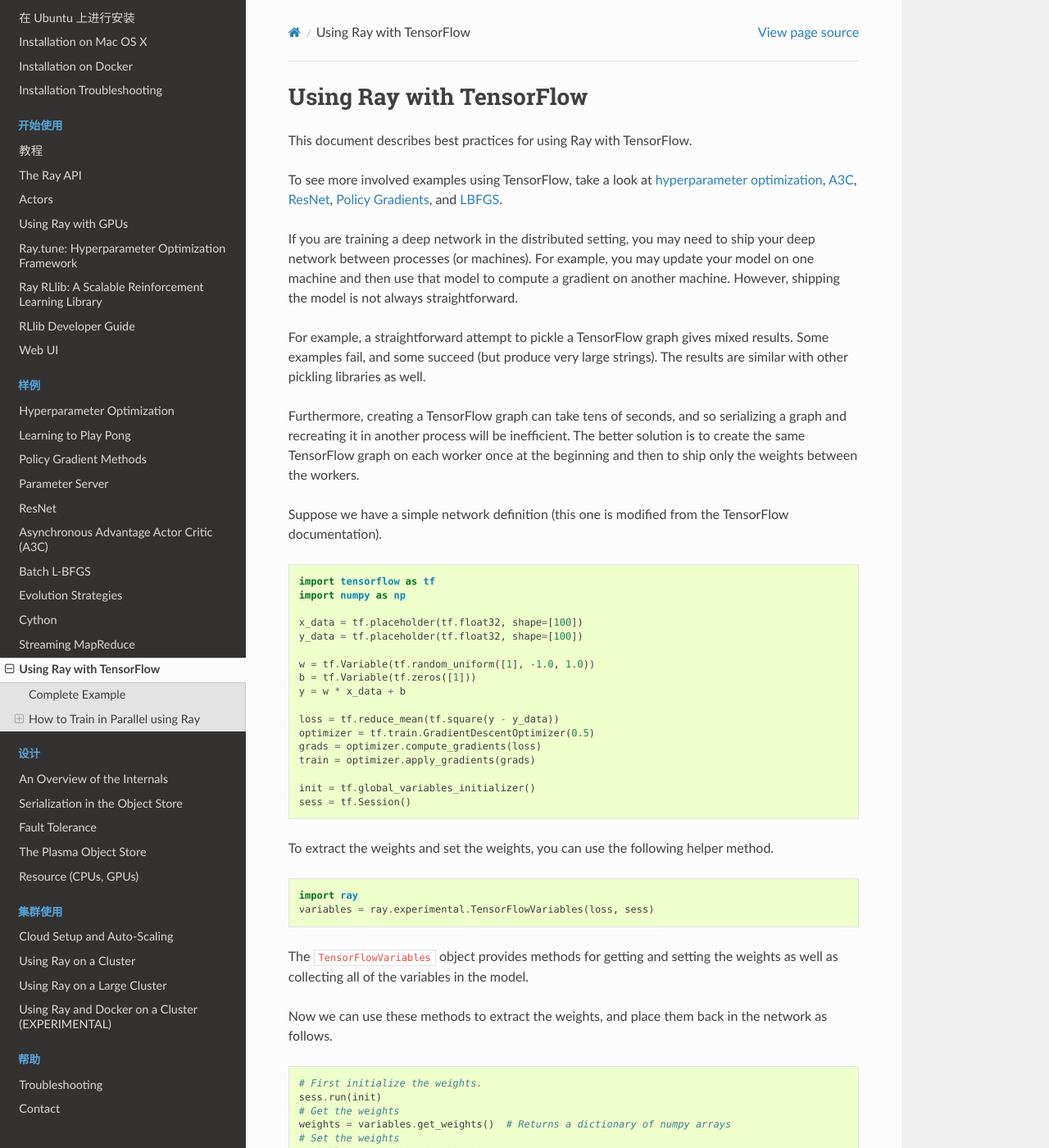
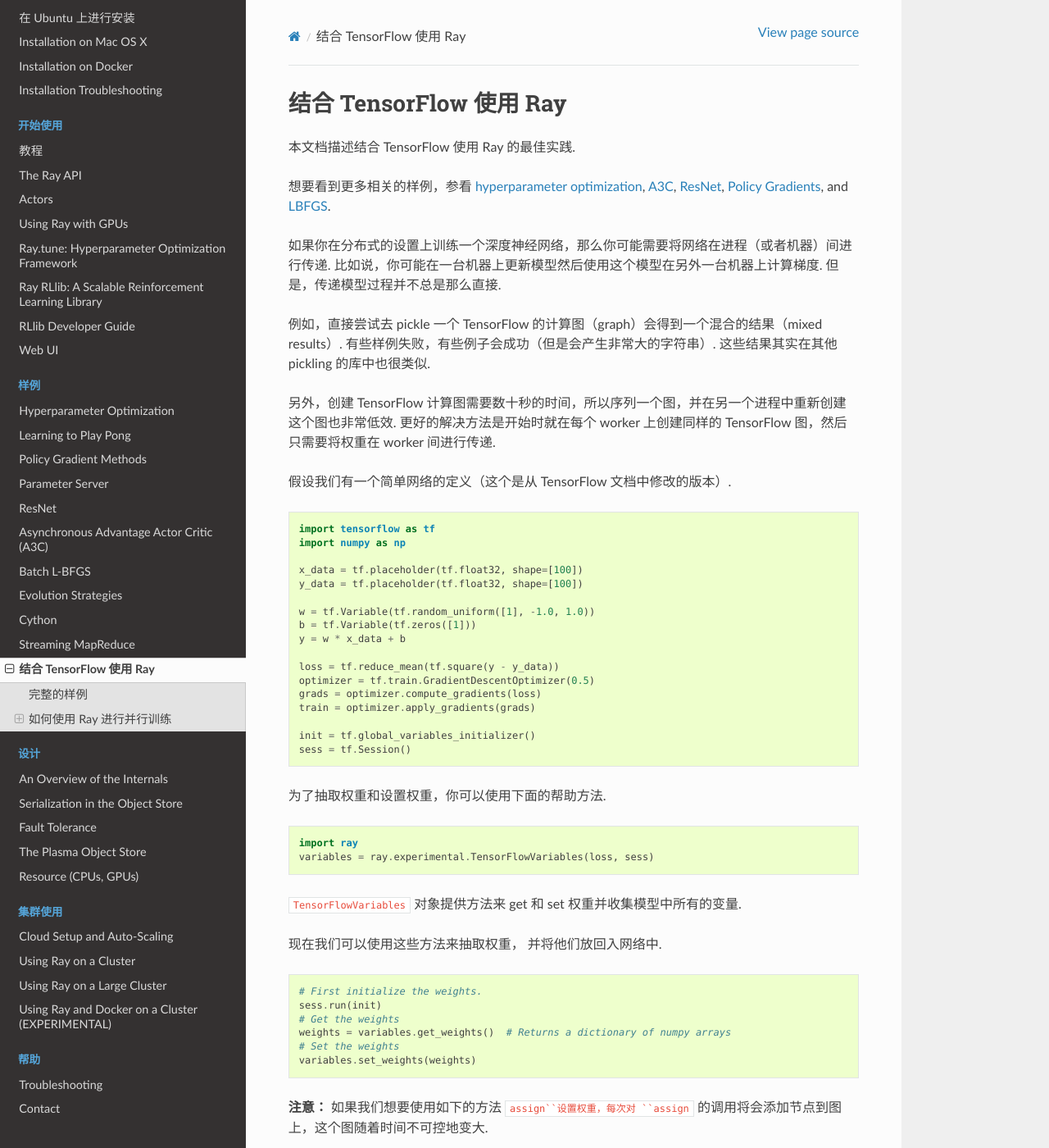
Before and after one commit to tigerneil/ray-zh-doc, a Sphinx documentation site: the page built from source/using-ray-with-tensorflow.rst, in a window 1280 px wide and 1400 px high. Shown: the whole window at 82% size. Built offline with Sphinx 7.4.7 and the Read the Docs theme 2.0.0, drawn with Linux system fonts in a browser that asks for light colours; the version number could not be read and is left out; some of the changed text lies outside the part shown.

Commit message:
Update using-ray-with-tensorflow.rst

```diff
--- a/source/using-ray-with-tensorflow.rst
+++ b/source/using-ray-with-tensorflow.rst
@@ -1,9 +1,9 @@
-Using Ray with TensorFlow
+结合 TensorFlow 使用 Ray
 =========================
 
-This document describes best practices for using Ray with TensorFlow.
+本文档描述结合 TensorFlow 使用 Ray 的最佳实践.
 
-To see more involved examples using TensorFlow, take a look at `hyperparameter optimization`_,
+想要看到更多相关的样例，参看 `hyperparameter optimization`_,
 `A3C`_, `ResNet`_, `Policy Gradients`_, and `LBFGS`_.
 
 .. _`hyperparameter optimization`: http://ray.readthedocs.io/en/latest/example-hyperopt.html
@@ -13,22 +13,13 @@ To see more involved examples using TensorFlow, take a look at `hyperparameter o
 .. _`LBFGS`: http://ray.readthedocs.io/en/latest/example-lbfgs.html
 
 
-If you are training a deep network in the distributed setting, you may need to
-ship your deep network between processes (or machines). For example, you may
-update your model on one machine and then use that model to compute a gradient
-on another machine. However, shipping the model is not always straightforward.
+如果你在分布式的设置上训练一个深度神经网络，那么你可能需要将网络在进程（或者机器）间进行传递. 比如说，你可能在一台机器上更新模型然后使用这个模型在另外一台机器上计算梯度. 但是，传递模型过程并不总是那么直接.
 
-For example, a straightforward attempt to pickle a TensorFlow graph gives mixed
-results. Some examples fail, and some succeed (but produce very large strings).
-The results are similar with other pickling libraries as well.
+例如，直接尝试去 pickle 一个 TensorFlow 的计算图（graph）会得到一个混合的结果（mixed results）. 有些样例失败，有些例子会成功（但是会产生非常大的字符串）. 这些结果其实在其他 pickling 的库中也很类似.
 
-Furthermore, creating a TensorFlow graph can take tens of seconds, and so
-serializing a graph and recreating it in another process will be inefficient.
-The better solution is to create the same TensorFlow graph on each worker once
-at the beginning and then to ship only the weights between the workers.
+另外，创建 TensorFlow 计算图需要数十秒的时间，所以序列一个图，并在另一个进程中重新创建这个图也非常低效. 更好的解决方法是开始时就在每个 worker 上创建同样的 TensorFlow 图，然后只需要将权重在 worker 间进行传递.
 
-Suppose we have a simple network definition (this one is modified from the
-TensorFlow documentation).
+假设我们有一个简单网络的定义（这个是从 TensorFlow 文档中修改的版本）.
 
 .. code-block:: python
 
@@ -50,19 +41,16 @@ TensorFlow documentation).
   init = tf.global_variables_initializer()
   sess = tf.Session()
 
-To extract the weights and set the weights, you can use the following helper
-method.
+为了抽取权重和设置权重，你可以使用下面的帮助方法.
 
 .. code-block:: python
 
   import ray
   variables = ray.experimental.TensorFlowVariables(loss, sess)
 
-The ``TensorFlowVariables`` object provides methods for getting and setting the
-weights as well as collecting all of the variables in the model.
+``TensorFlowVariables`` 对象提供方法来 get 和 set 权重并收集模型中所有的变量.
 
-Now we can use these methods to extract the weights, and place them back in the
-network as follows.
+现在我们可以使用这些方法来抽取权重， 并将他们放回入网络中.
 
 .. code-block:: python
 
@@ -73,24 +61,17 @@ network as follows.
   # Set the weights
   variables.set_weights(weights)
 
-**Note:** If we were to set the weights using the ``assign`` method like below,
-each call to ``assign`` would add a node to the graph, and the graph would grow
-unmanageably large over time.
+**注意：** 如果我们想要使用如下的方法 ``assign``设置权重，每次对 ``assign`` 的调用将会添加节点到图上，这个图随着时间不可控地变大.
 
 .. code-block:: python
 
   w.assign(np.zeros(1))  # This adds a node to the graph every time you call it.
   b.assign(np.zeros(1))  # This adds a node to the graph every time you call it.
 
-Complete Example
+完整的样例
 ----------------
 
-Putting this all together, we would first embed the graph in an actor. Within
-the actor, we would use the ``get_weights`` and ``set_weights`` methods of the
-``TensorFlowVariables`` class. We would then use those methods to ship the weights
-(as a dictionary of variable names mapping to numpy arrays) between the
-processes without shipping the actual TensorFlow graphs, which are much more
-complex Python objects.
+将这些放在一起，我们首先会将图放入到 Actor 中. 在 Actor 内部，我们会使用 ``TensorFlowVariables`` 类的 ``get_weights`` 和 ``set_weights`` 方法. 然后使用这些方法来在进程中进行权重传递（作为变量名映射到 numpy 数组的字典）而不需要传递是更加复杂的 Python 对象的实际的 TensorFlow 计算图.
 
 .. code-block:: python
 
@@ -185,21 +166,19 @@ complex Python objects.
       if iteration % 20 == 0:
           print("Iteration {}: weights are {}".format(iteration, weights))
 
-How to Train in Parallel using Ray
+如何使用 Ray 进行并行训练
 ----------------------------------
 
-In some cases, you may want to do data-parallel training on your network. We use the network
-above to illustrate how to do this in Ray. The only differences are in the remote function
-``step`` and the driver code.
+在某些案例中，你可能想要在训练网络时进行数据并行. 我们使用上面的网络来解释如何做到数据并行. 唯一的差异是在远程函数 ``step`` 和 driver 代码.
 
-In the function ``step``, we run the grad operation rather than the train operation to get the gradients.
-Since Tensorflow pairs the gradients with the variables in a tuple, we extract the gradients to avoid
-needless computation.
+在函数 ``step`` 中，我们运行 grad 操作而不是 train 操作来获得梯度.
 
-Extracting numerical gradients
+因为 TensorFlow 将梯度和变量配对在元组中，我们要抽取出梯度出来减少不必要的计算量.
+
+抽取数值梯度
 ~~~~~~~~~~~~~~~~~~~~~~~~~~~~~~
 
-Code like the following can be used in a remote function to compute numerical gradients.
+下面的代码可以用在远程函数中来计算数值梯度.
 
 .. code-block:: python
 
@@ -207,10 +186,10 @@ Code like the following can be used in a remote function to compute numerical gr
   y_values = [2] * 100
   numerical_grads = sess.run([grad[0] for grad in grads], feed_dict={x_data: x_values, y_data: y_values})
 
-Using the returned gradients to train the network
+使用返回的梯度来训练网络
 ~~~~~~~~~~~~~~~~~~~~~~~~~~~~~~~~~~~~~~~~~~~~~~~~~
 
-By pairing the symbolic gradients with the numerical gradients in a feed_dict, we can update the network.
+通过配对符号梯度和数值梯度在 feed_dict 中，我们能够进行网络的更新.
 
 .. code-block:: python
 
@@ -219,9 +198,9 @@ By pairing the symbolic gradients with the numerical gradients in a feed_dict, w
   feed_dict = {grad[0]: numerical_grad for (grad, numerical_grad) in zip(grads, numerical_grads)}
   sess.run(train, feed_dict=feed_dict)
 
-You can then run ``variables.get_weights()`` to see the updated weights of the network.
+然后运行 ``variables.get_weights()`` 观察更新后的网络权重.
 
-For reference, the full code is below:
+下面完整的代码作为参考：
 
 .. code-block:: python
 
```
